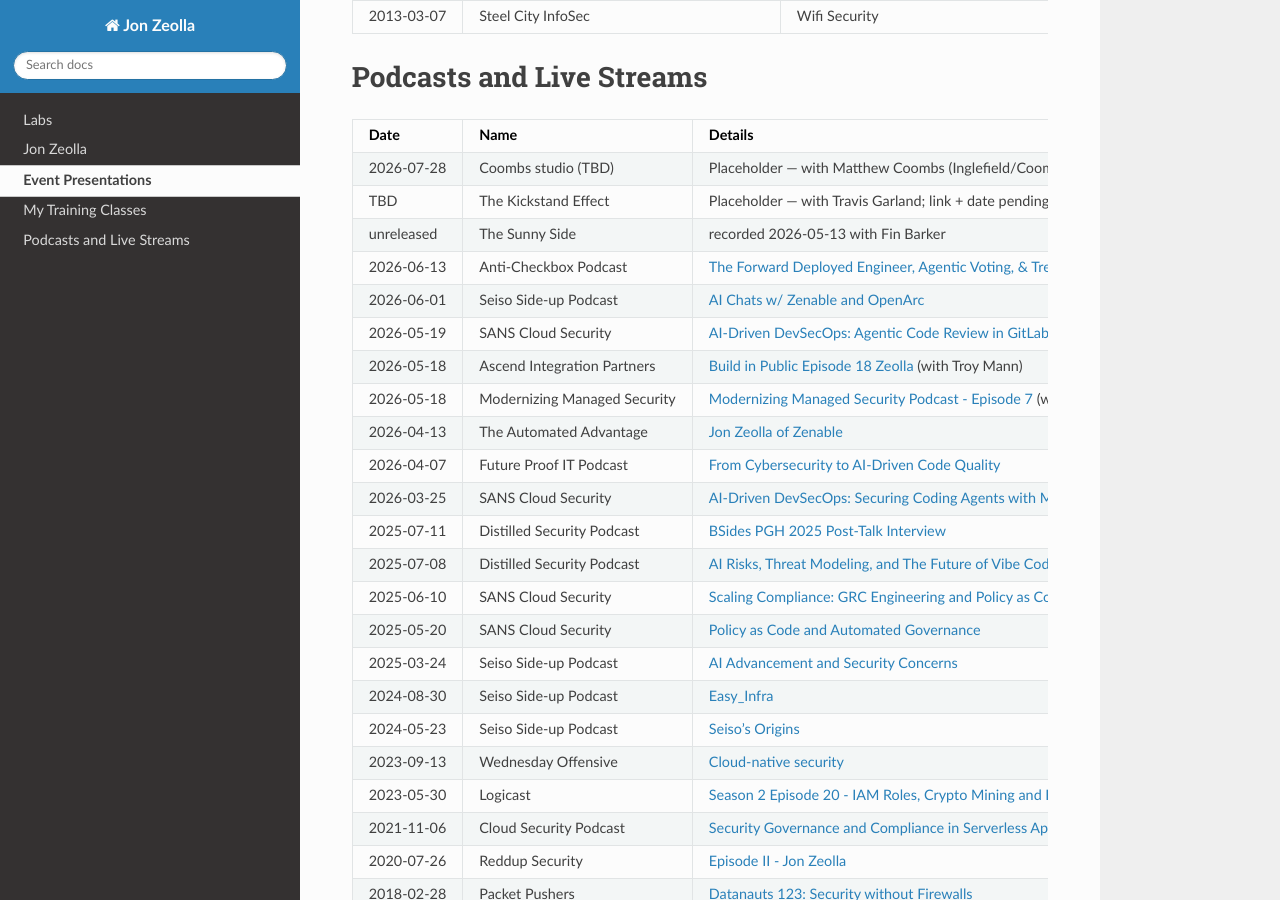
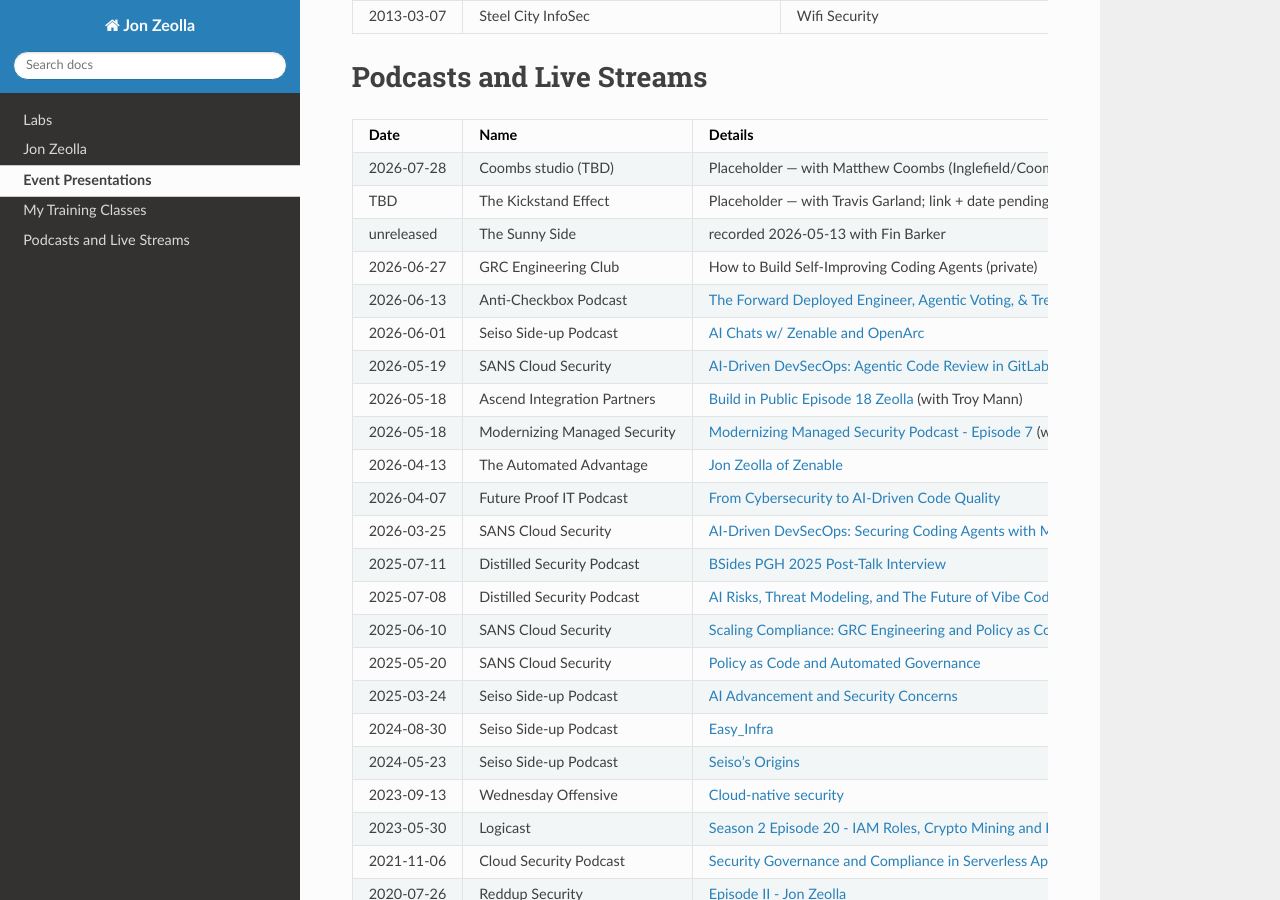
Before and after one commit to JonZeolla/JonZeolla.github.io, a Sphinx documentation site: the page built from docs/ref/jz-content.md, in a window 1280 px wide and 900 px high, scrolled down 4749 px. Built offline with Sphinx 7.4.7 and the Read the Docs theme 3.1.0, drawn with Linux system fonts in a browser that asks for light colours.

Commit message:
chore: add grc engineering club podcast

```diff
--- a/docs/ref/jz-content.md
+++ b/docs/ref/jz-content.md
@@ -212,6 +212,7 @@
 | 2026-07-28 | Coombs studio (TBD)        | Placeholder — with Matthew Coombs (Inglefield/Coombs studio); slated ~2026-07-28, link pending ([tracking][placeholder-tracking]) |
 | TBD        | The Kickstand Effect       | Placeholder — with Travis Garland; link + date pending ([tracking][placeholder-tracking])                   |
 | unreleased | The Sunny Side             | recorded 2026-05-13 with Fin Barker                                               |
+| 2026-06-27 | GRC Engineering Club       | How to Build Self-Improving Coding Agents (private)                               |
 | 2026-06-13 | Anti-Checkbox Podcast      | [The Forward Deployed Engineer, Agentic Voting, & Treating GRC Like a Product][2026-AntiCheckbox] |
 | 2026-06-01 | Seiso Side-up Podcast      | [AI Chats w/ Zenable and OpenArc][2026-SeisoMay]                                  |
 | 2026-05-19 | SANS Cloud Security        | [AI-Driven DevSecOps: Agentic Code Review in GitLab & GitHub][2026-AIDevSecOps3] ([Slides][2026-AIDevSecOps3-Slides]) |
```
